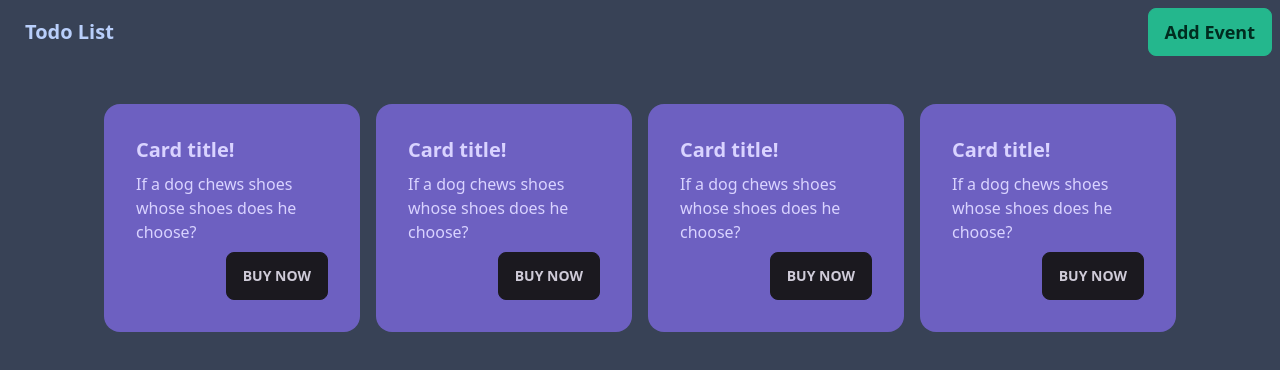
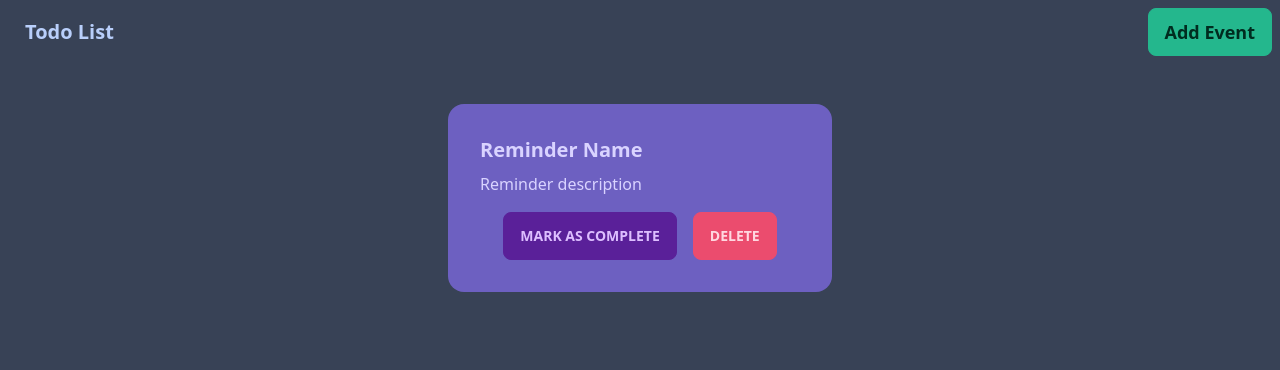
Before and after one commit to strato67/todolist, a React app: page / in a window 1280 px wide. Shown: the top 370 px of the page. Built offline with nearby package versions, Linux system fonts and the light colour scheme.

Commit message:
modal and stuff

```diff
--- a/src/Components/EventCard.js
+++ b/src/Components/EventCard.js
@@ -3,47 +3,20 @@ import React from "react";
 const EventCard = ()=>{
 
     return(
-        <div className="mt-10 container mx-auto">
+        <div className="mt-10 mx-auto">
             <div className="flex flex-wrap justify-center gap-4">
-            <div class="card w-64 bg-primary text-primary-content ">
-                <div class="card-body">
-                <h2 class="card-title">Card title!</h2>
-                <p>If a dog chews shoes whose shoes does he choose?</p>
-                <div class="card-actions justify-end">
-                    <button class="btn">Buy Now</button>
+                <div class="card w-96 bg-primary text-primary-content ">
+                    <div class="card-body">
+                    <h2 class="card-title">Reminder Name</h2>
+                    <p>Reminder description</p>
+                    <div class="card-actions flex justify-center gap-4 mt-2">
+                        <button class="btn btn-accent">Mark as Complete</button>
+                        <button class="btn btn-error">Delete</button>
+                    </div>
+                    </div>
                 </div>
-                </div>
+
             </div>
-            <div class="card w-64 bg-primary text-primary-content ">
-                <div class="card-body">
-                <h2 class="card-title">Card title!</h2>
-                <p>If a dog chews shoes whose shoes does he choose?</p>
-                <div class="card-actions justify-end">
-                    <button class="btn">Buy Now</button>
-                </div>
-                </div>
-            </div>
-            <div class="card w-64 bg-primary text-primary-content ">
-                <div class="card-body">
-                <h2 class="card-title">Card title!</h2>
-                <p>If a dog chews shoes whose shoes does he choose?</p>
-                <div class="card-actions justify-end">
-                    <button class="btn">Buy Now</button>
-                </div>
-                </div>
-            </div>
-            <div class="card w-64 bg-primary text-primary-content ">
-                <div class="card-body">
-                <h2 class="card-title">Card title!</h2>
-                <p>If a dog chews shoes whose shoes does he choose?</p>
-                <div class="card-actions justify-end">
-                    <button class="btn">Buy Now</button>
-                </div>
-                </div>
-            </div>
-
-
-        </div>
 
         </div>
 
--- a/src/Components/Modal.js
+++ b/src/Components/Modal.js
@@ -0,0 +1,17 @@
+import React from "react";
+
+const Modal = () =>{
+    return(
+        <div class="modal modal-bottom sm:modal-middle">
+            <div class="modal-box">
+            <h3 class="font-bold text-lg">Congratulations random Internet user!</h3>
+            <p class="py-4">You've been selected for a chance to get one year of subscription to use Wikipedia for free!</p>
+            <div class="modal-action">
+            <label for="my-modal-6" class="btn">Yay!</label>
+            </div>
+            </div>
+        </div>
+    );
+}
+
+export default Modal;
--- a/src/Components/Navbar.js
+++ b/src/Components/Navbar.js
@@ -1,9 +1,9 @@
-import React from 'react';
-
+import React, { useState } from 'react';
+import Modal from './Modal';
 
 
 export default () => {
-
+  const [isShown, setIsShown] = useState(false);
 
 
   return (
@@ -12,7 +12,7 @@ export default () => {
         <a class="btn btn-ghost normal-case text-xl">Todo List</a>
         </div>
         <div class="flex-none">
-        <button class="btn btn-success">
+        <button class="btn btn-success" >
             <a class="normal-case text-lg">Add Event</a>
         </button>
         </div>
--- a/src/Tasks.js
+++ b/src/Tasks.js
@@ -1,4 +1,4 @@
-const tasks = [
+let tasks = [
 
     {
         "_id":1,
```
